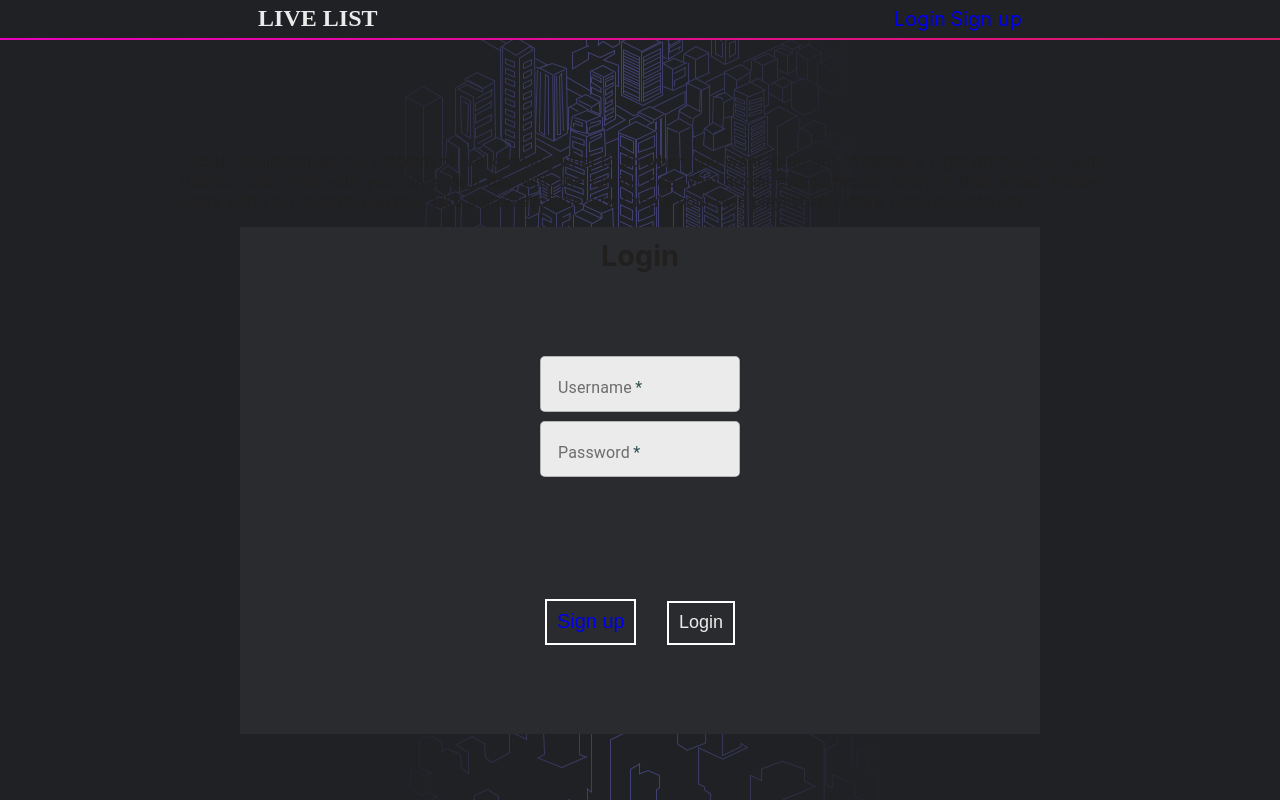
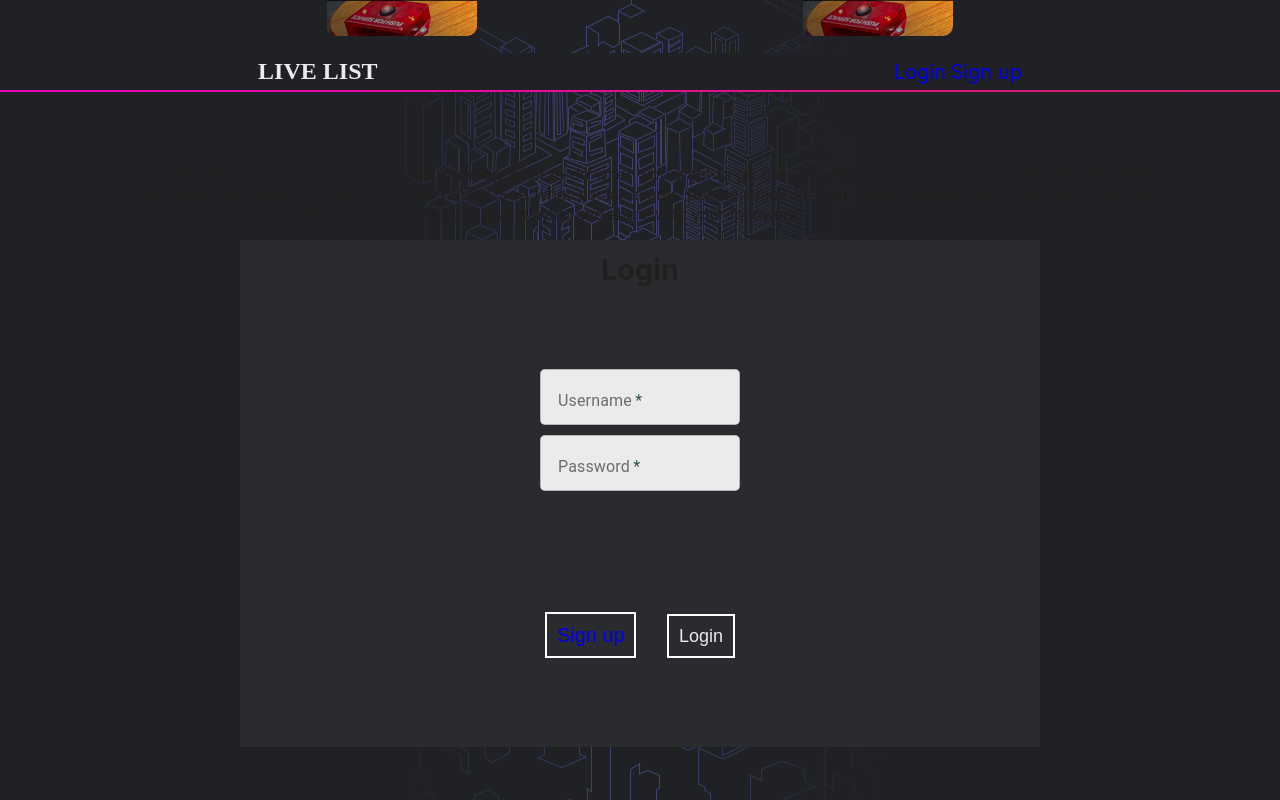
Before and after one commit to zeecelest/livelist-client, a React (Create React App) app: page / in a window 1280 px wide. Built offline with nearby package versions, Linux system fonts and the light colour scheme; no server answers; a web font is replaced by a local one.

Commit message:
fixed header and animation placement

```diff
--- a/src/components/Header/Header.css
+++ b/src/components/Header/Header.css
@@ -25,10 +25,7 @@
     border-bottom: 2px solid;
     border-image-source: var(--purp-pink);
     border-image-slice: 1;
-    width:100%;
-    position: absolute;
-    top: 0;
-    left: 0;
+    min-width: 100vw !important;
     display:flex;
     flex-direction: row;
     justify-content: space-around;
--- a/src/routes/ListPage/listPage.css
+++ b/src/routes/ListPage/listPage.css
@@ -18,6 +18,7 @@
 .loadingAnimation {
   width: 75px;
   height: auto;
+  margin: 50vh 50vw 50vh 50vw;
 }
 .loadingText {
   color: white;
@@ -29,10 +30,7 @@
   margin-bottom: 5%;
 }
 
-#map{
-  margin-bottom: 0;
-  width: 100px;
-}
+
 .listNameContainer{
   max-height: 10vh;
   display: flex;
```
